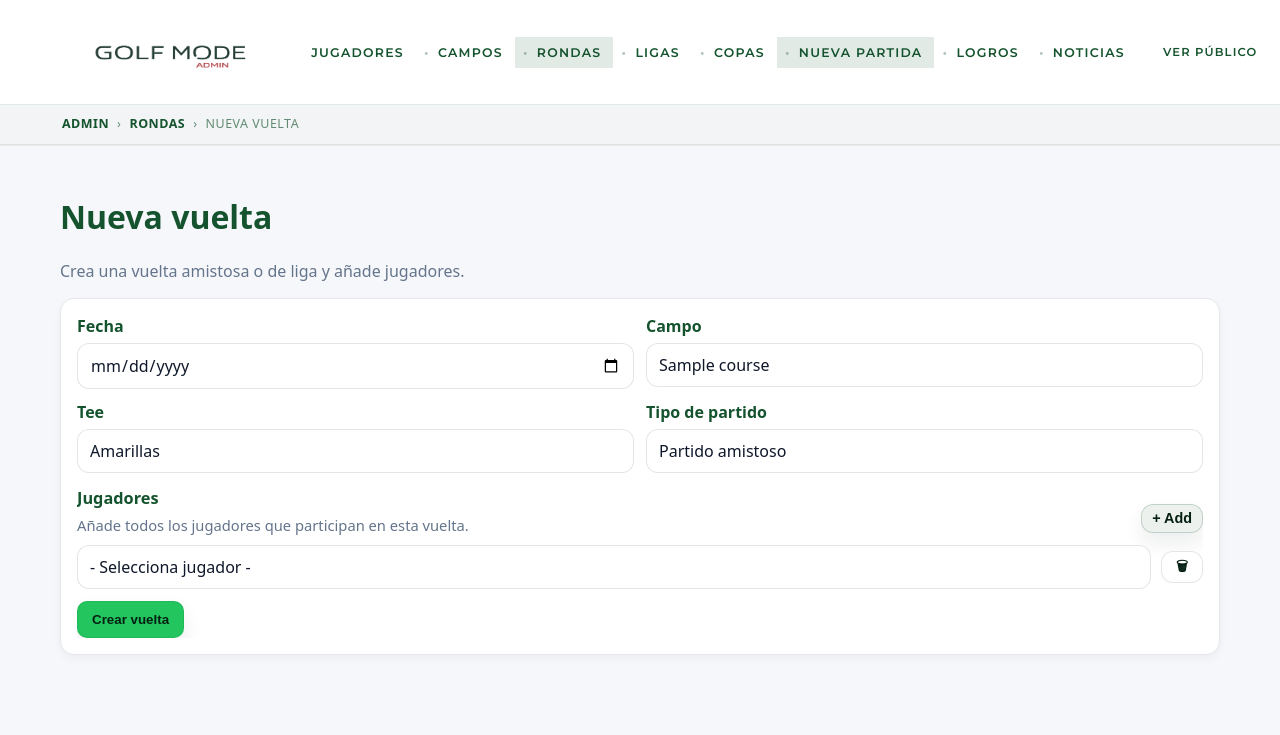
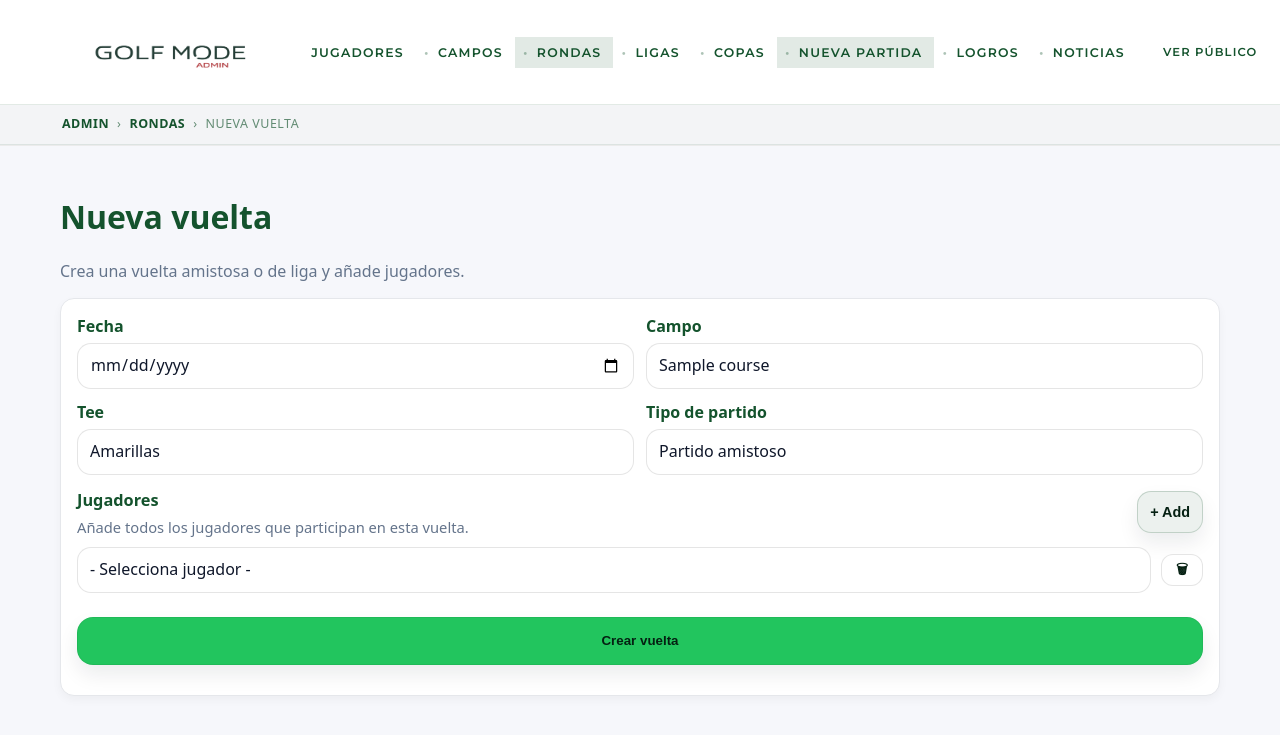
Before and after one commit to 5x8p4cf24x-ctrl/golf-stats, a FastAPI app: page /admin/rounds/new in a window 1280 px wide. Shown: the top 735 px of the page. Run offline with FastAPI, Linux system fonts and the light colour scheme; tables that the repository leaves empty hold one stand-in row (values such as "Sample post").

Commit message:
Admin GolfMode - crear vuelta

```diff
--- a/app/templates/round_new.html
+++ b/app/templates/round_new.html
@@ -10,7 +10,6 @@
 {% endblock %}
 
 {% block breadcrumbs %}
-
   {% set crumbs = [
     {"label":"Admin", "url":"/admin"},
     {"label":"Rondas", "url":"/admin/rounds"},
@@ -19,13 +18,12 @@
   {% include "components/breadcrumbs.html" %}
 {% endblock %}
 
-
 {% block content %}
 
-<section class="card">
-  <form method="post">
+<section class="card gm-roundnew">
+  <form method="post" class="gm-form">
 
-    <!-- GRID CAMPOS (móvil friendly) -->
+    <!-- GRID CAMPOS -->
     <div class="gm-form-grid">
       <!-- FECHA -->
       <div class="gm-field">
@@ -68,7 +66,7 @@
     <!-- JUGADORES -->
     <div class="gm-section">
       <div class="gm-section-head">
-        <div>
+        <div class="gm-section-text">
           <div class="gm-section-title">Jugadores</div>
           <p class="gm-hint">Añade todos los jugadores que participan en esta vuelta.</p>
         </div>
@@ -85,14 +83,15 @@
             {% endfor %}
           </select>
 
-          <button type="button" class="gm-iconbtn gm-iconbtn--trash" onclick="removeRow(this)" aria-label="Eliminar fila" title="Eliminar fila">
-            🗑
-          </button>
+          <button type="button" class="gm-iconbtn gm-iconbtn--trash"
+                  onclick="removeRow(this)"
+                  aria-label="Eliminar fila" title="Eliminar fila">🗑</button>
         </div>
       </div>
 
-      <div class="gm-actions">
-        <button class="btn-primary" type="submit">Crear vuelta</button>
+      <!-- Sticky CTA -->
+      <div class="gm-sticky-bar">
+        <button class="btn-primary gm-create" type="submit">Crear vuelta</button>
       </div>
     </div>
 
@@ -100,8 +99,11 @@
 </section>
 
 <style>
-  /* ===== Solo para esta vista ===== */
+  /* ===== Solo para esta vista (Nueva vuelta) ===== */
 
+  .gm-roundnew, .gm-roundnew * { box-sizing: border-box; }
+
+  /* GRID */
   .gm-form-grid{
     display:grid;
     grid-template-columns: 1fr 1fr;
@@ -110,36 +112,66 @@
   @media (max-width: 560px){
     .gm-form-grid{ grid-template-columns: 1fr; }
   }
-
   .gm-field{ min-width:0; }
 
+  /* Labels menos gordas */
   .gm-label{
-    font-weight:800;
+    font-weight:600;
     display:block;
     margin: 0 0 6px 0;
   }
 
+  /* Inputs más compactos + nunca overflow */
   .gm-input, .gm-select{
     width:100%;
+    max-width:100%;
+    min-width:0;
+    height:46px;
     padding:10px 12px;
     border:1px solid rgba(0,0,0,.10);
-    border-radius:12px;
+    border-radius:14px;
     background:#fff;
     font: inherit;
+    line-height: 1.2;
   }
 
+  /* iOS date: evita “campo alto” y desbordes */
+  input[type="date"].gm-input{
+    height:46px;
+    min-height:46px;
+    -webkit-appearance: none;
+    appearance: none;
+  }
+
+  /* Mobile: todavía más compacto */
+  @media (max-width: 560px){
+    .gm-input, .gm-select{
+      height:42px;
+      padding:9px 12px;
+      border-radius:14px;
+    }
+    input[type="date"].gm-input{
+      height:42px;
+      min-height:42px;
+    }
+    .gm-label{ font-weight:500; }
+  }
+
+  /* Section */
   .gm-section{ margin-top: 14px; }
 
+  /* Head: botón Add no rompe línea */
   .gm-section-head{
     display:flex;
     justify-content:space-between;
-    gap:10px;
-    align-items:flex-end; /* <-- esto lo baja */
+    gap:12px;
+    align-items:flex-start;
   }
-  .gm-btn-add{ margin-bottom: 2px; }
+
+  .gm-section-text{ min-width:0; }
 
   .gm-section-title{
-    font-weight:900;
+    font-weight:650;   /* menos “mazacote” */
     font-size:1.02rem;
     margin:0;
   }
@@ -150,128 +182,68 @@
     margin:6px 0 0 0;
   }
 
-  .table-scroll{
-    width:100%;
-    overflow-x:auto;
-    -webkit-overflow-scrolling:touch;
-    border:1px solid rgba(0,0,0,.10);
-    border-radius:14px;
-    background:#fff;
-  }
-  .admin-table{ min-width: 520px; }
-
-  .gm-actions{
-    display:flex;
-    align-items:center;
-    gap:10px;
-    margin-top: 12px;
-    flex-wrap:wrap;
-  }
   .gm-btn-add{
-    border:1px solid rgba(0,0,0,.10);
+    flex: 0 0 auto;
+    white-space: nowrap;     /* 1 sola fila */
+    border:1px solid rgba(20,83,45,.20);
     background: rgba(20,83,45,.08);
-    border-color: rgba(20,83,45,.20);
-    border-radius: 12px;
-    padding: 6px 10px;
+    border-radius: 14px;
+    height: 42px;
+    padding: 0 12px;
     font-weight: 800;
     font-size: .9rem;
     line-height: 1;
     cursor: pointer;
+    display:inline-flex;
+    align-items:center;
+    gap:6px;
+    margin-top: 2px;
   }
 
-  .gm-btn{
-    border:1px solid rgba(0,0,0,.10);
-    background:#fff;
-    border-radius:14px;
-    padding:10px 12px;
-    font-weight:800;
-    cursor:pointer;
+  /* Lista jugadores */
+  .players-list{
+    display:flex;
+    flex-direction:column;
+    gap:10px;
+    margin-top:10px;
   }
-  .gm-btn--soft{
-    background: rgba(20,83,45,.08);
-    border-color: rgba(20,83,45,.20);
+  .player-row{
+    display:grid;
+    grid-template-columns: 1fr 42px;
+    gap:10px;
+    align-items:center;
+    min-width:0;
   }
 
   .gm-iconbtn{
     border:1px solid rgba(0,0,0,.10);
     background:#fff;
     border-radius:12px;
-    padding:10px 10px;
+    padding:8px 8px;
     cursor:pointer;
     line-height:1;
+    box-shadow:none;
   }
 
-  /* Evita que nada se salga del card */
-  .card, .gm-wrap, .gm-section { overflow-x: hidden; } /* seguro en móvil */
-
-  /* Tabla jugadores: nunca más ancha que el contenedor */
-  .admin-table--players{
+  /* Sticky CTA */
+  .gm-sticky-bar{
+    position: sticky;
+    bottom: 0;
+    z-index: 50;
+    padding: 12px 0 14px;
+    margin-top: 12px;
+    background: rgba(255,255,255,.92);
+    backdrop-filter: blur(8px);
+  }
+  .gm-create{
     width: 100%;
-    table-layout: fixed;
+    display: block;
+    height: 48px;
+    border-radius: 16px;
   }
 
-  /* Celdas pueden encoger */
-  .admin-table--players td,
-  .admin-table--players th{
-    min-width: 0;
-  }
-
-  /* Select no fuerza ancho */
-  .admin-table--players select{
-    width: 100%;
-    max-width: 100%;
-    min-width: 0;
-    box-sizing: border-box;
-  }
-
-
-  /* Botón papelera compacto */
-  .gm-iconbtn{
-    border:1px solid rgba(0,0,0,.10);
-    background:#fff;
-    border-radius:10px;
-    padding:6px 8px;
-    cursor:pointer;
-    line-height:1;
-  }
-  /* Head alineado abajo (botón a la altura del texto) */
-  .gm-section-head{
-    display:flex;
-    justify-content:space-between;
-    gap:10px;
-    align-items:flex-end;
-  }
-
-  .gm-btn-add{
-    border:1px solid rgba(20,83,45,.20);
-    background: rgba(20,83,45,.08);
-    border-radius: 12px;
-    padding: 6px 10px;
-    font-weight: 900;
-    font-size: .9rem;
-    line-height: 1;
-    cursor: pointer;
-  }
-
-  .players-list{
-    display:flex;
-    flex-direction:column;
-    gap:10px;
-    margin-top:10px;
-  }
-
-  .player-row{
-    display:grid;
-    grid-template-columns: 1fr 42px;
-    gap:10px;
-    align-items:center;
-  }
-
-  .gm-iconbtn--trash{
-    padding: 8px 8px;
-    border-radius: 12px;
-    box-shadow:none;
-  }
+  /* Seguridad anti-overflow en móvil dentro del card */
+  .gm-roundnew{ overflow-x:hidden; }
 
 </style>
 
```
